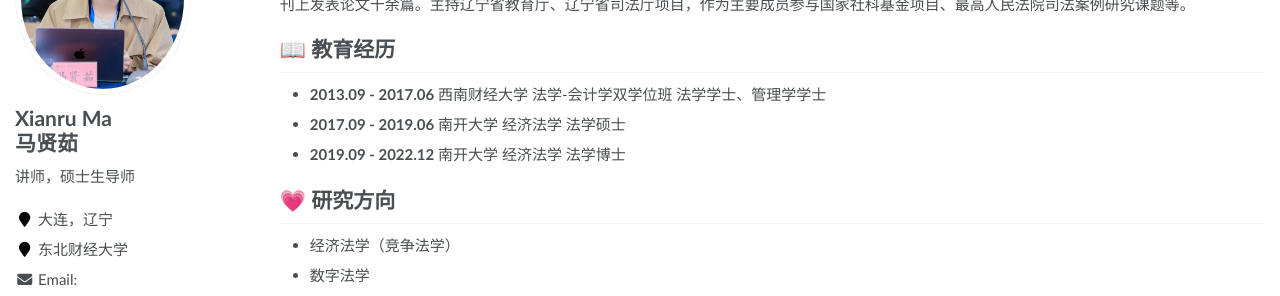
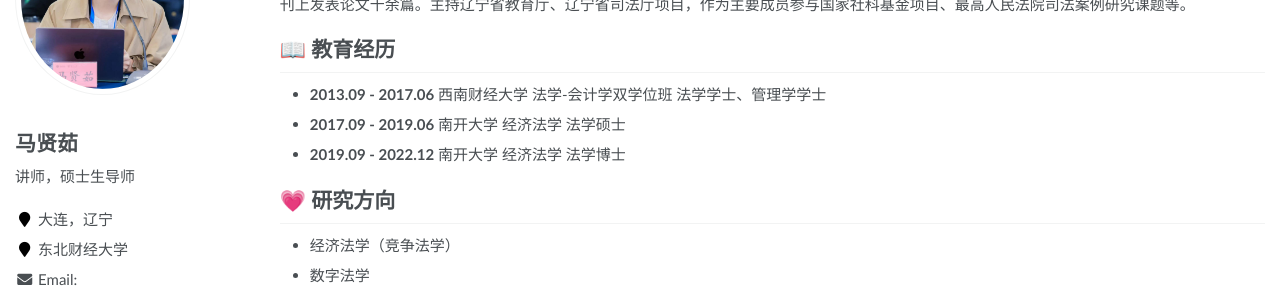
Before and after one commit to maxianru/maxianru.github.io, a Jekyll site: the page built from _pages/about.md, in a window 1280 px wide. Shown: the part 189-485 px from the top of the page. Built offline with Jekyll 4.4.1, drawn with Linux system fonts in a browser that asks for light colours.

Commit message:
Update _config.yml

```diff
--- a/_config.yml
+++ b/_config.yml
@@ -21,7 +21,7 @@ baidu_site_verification  : code-ZxFK3f4pfb
 
 # Site Author
 author:
-  english_name             : "Xianru Ma"
+  english_name             :
   chinese_name             : "马贤茹"
   avatar           : "images/ma.jpg"
   bio              : "讲师，硕士生导师"
```
